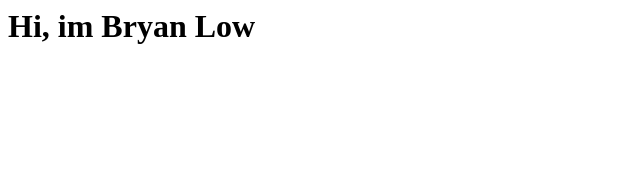
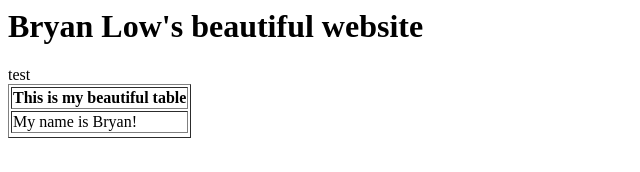
Before and after one commit to ItsPeeko/ItsPeeko, a plain HTML site: page index.html in a window 1280 px wide. Shown: the whole page, without its empty margins (0-640 px from the left). Drawn offline with Linux system fonts and the light colour scheme.

Commit message:
Update index.html

```diff
--- a/index.html
+++ b/index.html
@@ -1 +1,5 @@
-<h1> Hi, im Bryan Low </h1>
+<h1> Bryan Low's beautiful website </h1>
+<table border=1>
+  <th> This is my beautiful table </th>
+  <tr row = 3><td> My name is Bryan!</td></tr><tr> test </tr>
+</table>
```
